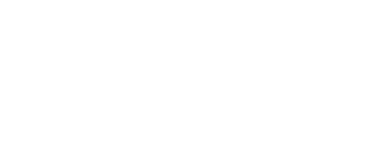
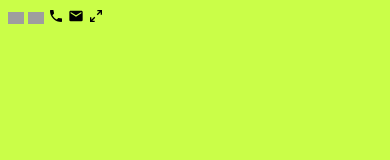
Before and after one commit to NedimM24/homepage, a website built with webpack: page src/template.html in a window 390 px wide. Built offline with nearby package versions, Linux system fonts and the light colour scheme; grey boxes are pictures that could not be loaded; a web font is replaced by a local one.

Commit message:
added icons
linkedIn, github, email, phone, and expand icons

```diff
--- a/src/style.css
+++ b/src/style.css
@@ -6,6 +6,19 @@
     --secondary-font: "Montserrat", sans-serif;
 
     /*Colors*/
-    --primary-color: #57467B;
+    --primary-color: #CAFE48;
     --secondary-color: white;
 }
+
+body{
+    background-color: var(--primary-color);
+}
+
+.ghub-icon,
+.linked-icon,
+.phone-icon,
+.email-icon,
+.expand-icon{
+    width: 1rem;
+    height: auto;
+}
--- a/src/template.html
+++ b/src/template.html
@@ -9,6 +9,10 @@
     <title>Document</title>
   </head>
   <body>
-
+    <img class="ghub-icon" src="https://cdn.jsdelivr.net/gh/devicons/devicon@latest/icons/github/github-original.svg" />
+    <img class="linked-icon" src="https://cdn.jsdelivr.net/gh/devicons/devicon@latest/icons/linkedin/linkedin-plain.svg" />
+    <svg class="phone-icon" xmlns="http://www.w3.org/2000/svg" viewBox="0 0 24 24"><title>phone</title><path d="M6.62,10.79C8.06,13.62 10.38,15.94 13.21,17.38L15.41,15.18C15.69,14.9 16.08,14.82 16.43,14.93C17.55,15.3 18.75,15.5 20,15.5A1,1 0 0,1 21,16.5V20A1,1 0 0,1 20,21A17,17 0 0,1 3,4A1,1 0 0,1 4,3H7.5A1,1 0 0,1 8.5,4C8.5,5.25 8.7,6.45 9.07,7.57C9.18,7.92 9.1,8.31 8.82,8.59L6.62,10.79Z" /></svg>
+    <svg class="email-icon" xmlns="http://www.w3.org/2000/svg" viewBox="0 0 24 24"><title>email</title><path d="M20,8L12,13L4,8V6L12,11L20,6M20,4H4C2.89,4 2,4.89 2,6V18A2,2 0 0,0 4,20H20A2,2 0 0,0 22,18V6C22,4.89 21.1,4 20,4Z" /></svg>
+    <svg class="expand-icon" xmlns="http://www.w3.org/2000/svg" viewBox="0 0 24 24"><title>arrow-expand</title><path d="M10,21V19H6.41L10.91,14.5L9.5,13.09L5,17.59V14H3V21H10M14.5,10.91L19,6.41V10H21V3H14V5H17.59L13.09,9.5L14.5,10.91Z" /></svg>
   </body>
 </html>
```
